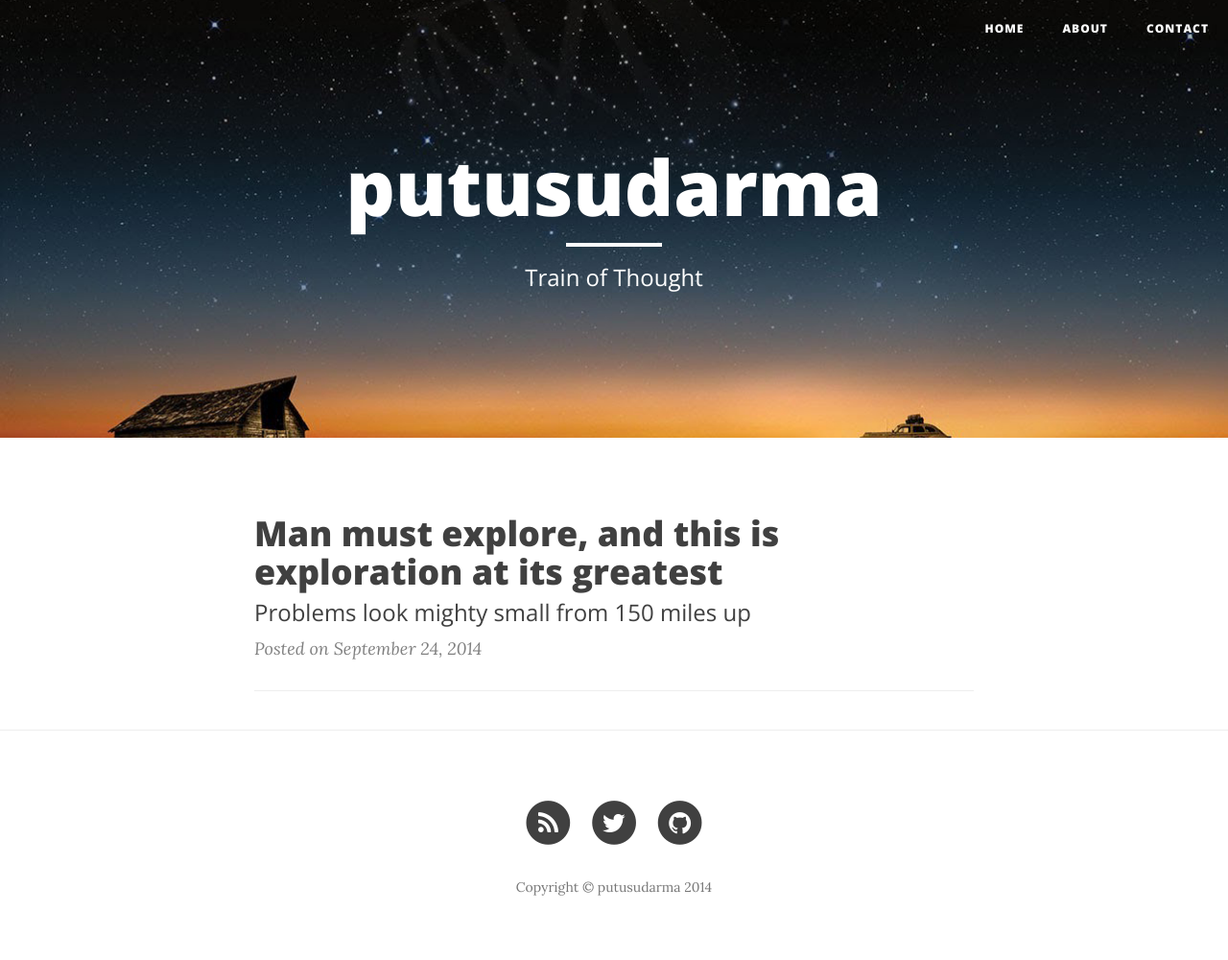
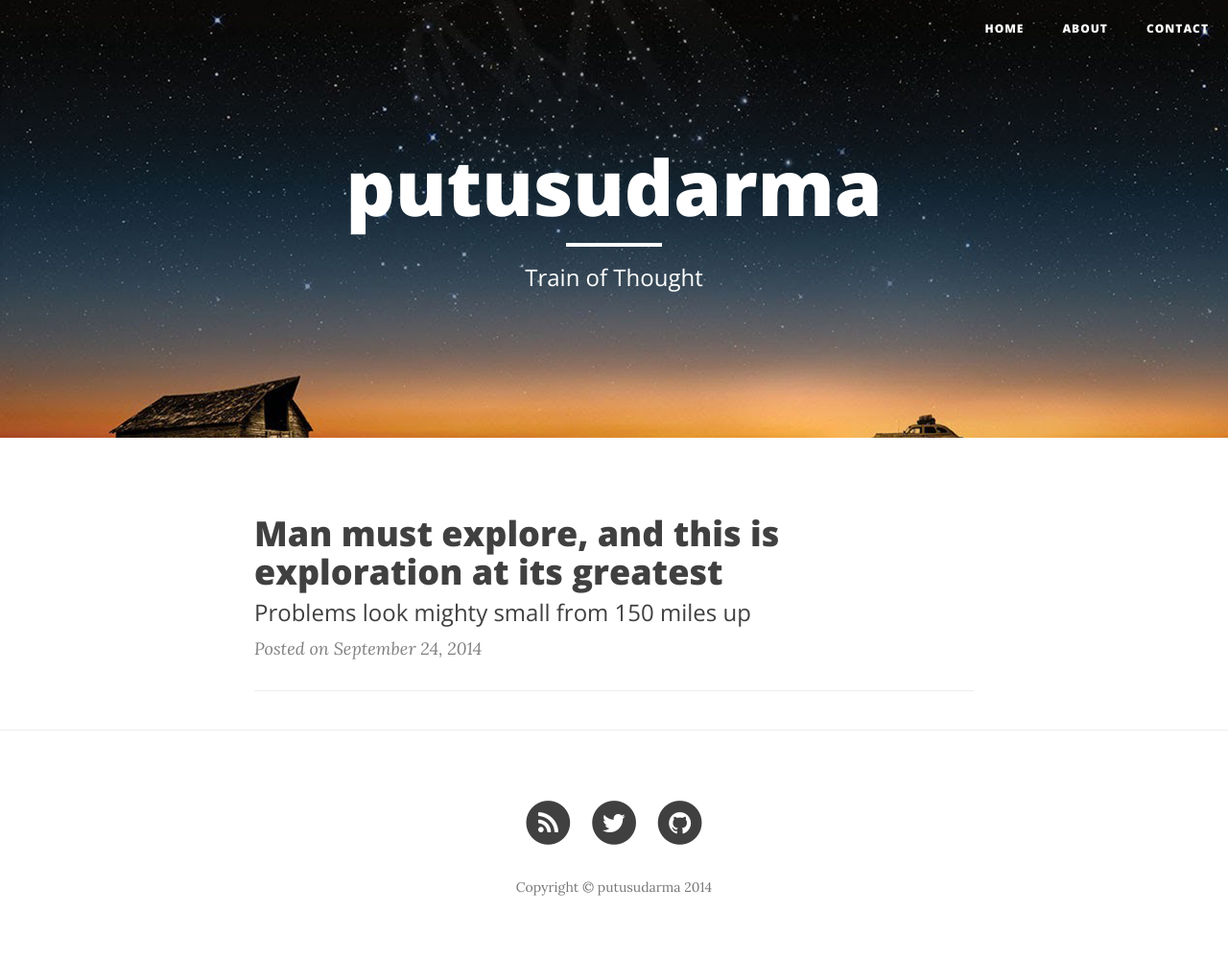
Before and after one commit to mafaik/mafaik.github.io, a Jekyll site: the page built from index.html, in a window 1280 px wide. Shown: the whole page at 96% size. Built offline with Jekyll 4.4.1, drawn with Linux system fonts in a browser that asks for light colours; nearby versions of some CDN libraries; the list of posts is cut into pages by our own code.

Commit message:
change homepage header image

```diff
--- a/index.html
+++ b/index.html
@@ -2,7 +2,7 @@
 layout: page
 title: putusudarma
 description: "Train of Thought"
-header-img: "img/majesty-cab2.jpg"
+header-img: "img/majesty-cab.jpg"
 ---
 
 {% for post in paginator.posts %}
```
Also changed, not shown: img/majesty-cab.jpg (added).
